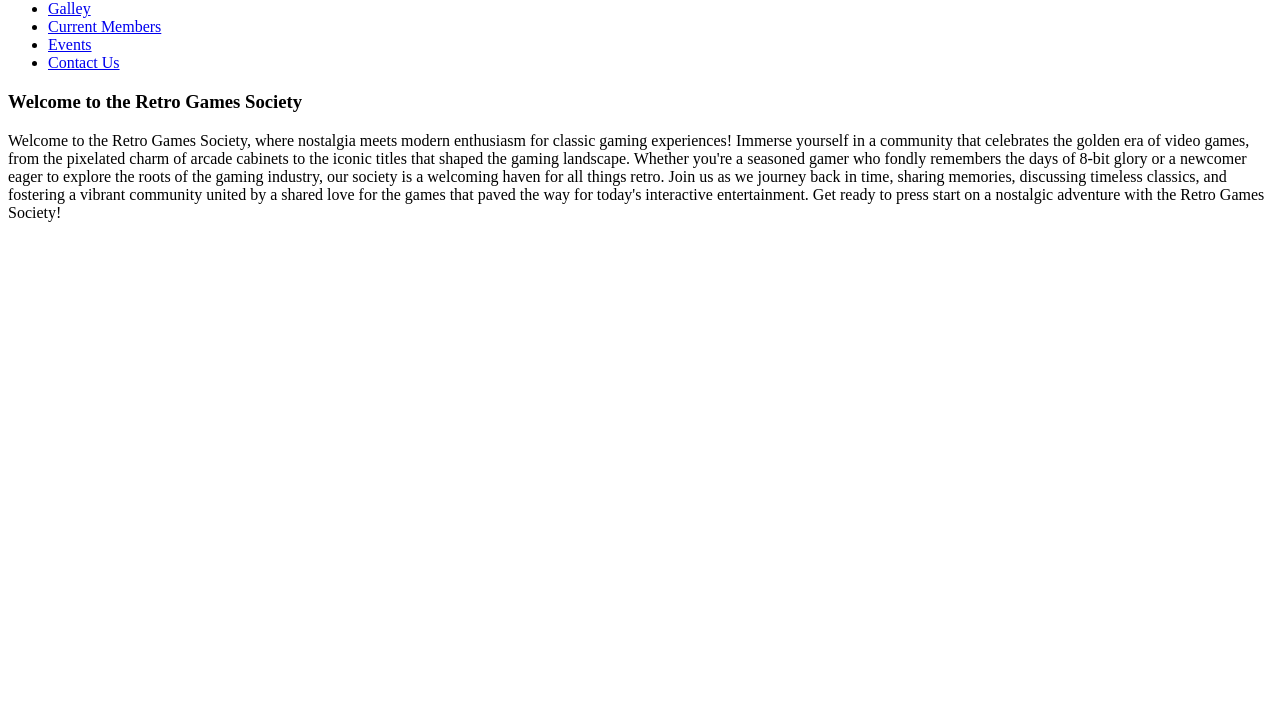
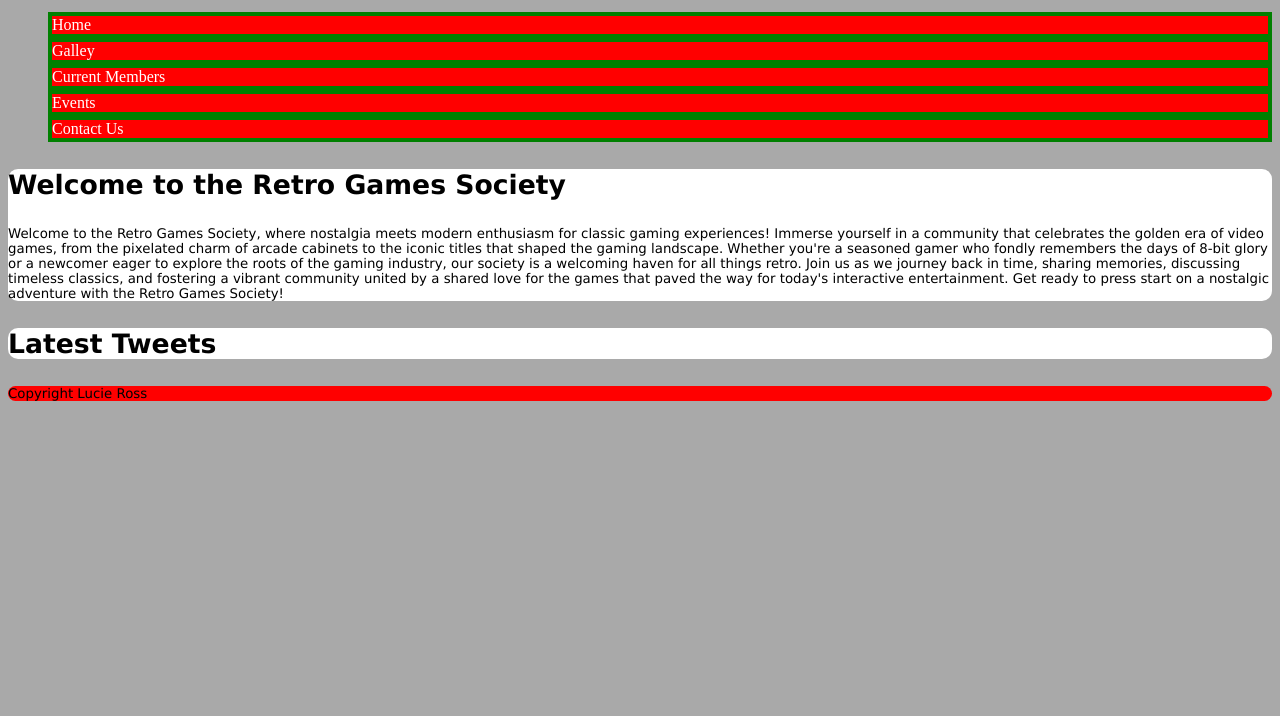
Before and after one commit to lucieross/Retro-Games-Society, a plain HTML site: page index.html in a window 1280 px wide. Shown: the part 84-800 px from the top of the page. Drawn offline with Linux system fonts and the light colour scheme.

Commit message:
Update index.html

```diff
--- a/index.html
+++ b/index.html
@@ -1,26 +1,30 @@
 <html>
     <head>
         <title> Retro Games Society</title>
+        <link rel='stylesheet' href='css/main.css'>
     </head>
 
 
     <body>
         <header><h1>Retro Games Society</h1></header>
 
-        <nav></nav>
+
+        <nav>
+            <div>
+                <ul>
+                    <li  class="active"><a href="index.html">Home</a></li>
+                    <li  class="active"><a href="img_gallery.html">Galley</a></li>
+                    <li  class="active"><a href="current_members.html">Current Members</a></li>
+                    <li  class="active"><a href="event_calendar.html">Events</a></li>
+                    <li  class="active"><a href="contact_us.html">Contact Us</a></li>
+                </ul>
+            </div>
+        </nav>
 
         <main>
-            <div>
-
-                <ul>
-                    <li><a href="index.html">Home</a></li>
-                    <li><a href="img_gallery.html">Galley</a></li>
-                    <li><a href="current_members.html">Current Members</a></li>
-                    <li><a href="event_calendar.html">Events</a></li>
-                    <li><a href="contact_us.html">Contact Us</a></li>
-                </ul>
 
 
+            <div>
                 <h3>Welcome to the Retro Games Society</h3>
                 <p>Welcome to the Retro Games Society, where nostalgia meets modern enthusiasm for classic gaming experiences! Immerse yourself in a community that celebrates the golden era of video games, from the pixelated charm of arcade cabinets to the iconic titles that shaped the gaming landscape. Whether you're a seasoned gamer who fondly remembers the days of 8-bit glory or a newcomer eager to explore the roots of the gaming industry, our society is a welcoming haven for all things retro. Join us as we journey back in time, sharing memories, discussing timeless classics, and fostering a vibrant community united by a shared love for the games that paved the way for today's interactive entertainment. Get ready to press start on a nostalgic adventure with the Retro Games Society! </p>
             </div>
@@ -32,10 +36,15 @@
 
 
 
+
         </main>
 
-        <aside></aside>
+        <aside>
+            <h3>Latest Tweets</h3>
+        </aside>
 
-        <footer></footer>
+        <footer>
+            <p> Copyright Lucie Ross</p>
+        </footer>
     </body>
 </html>
```
